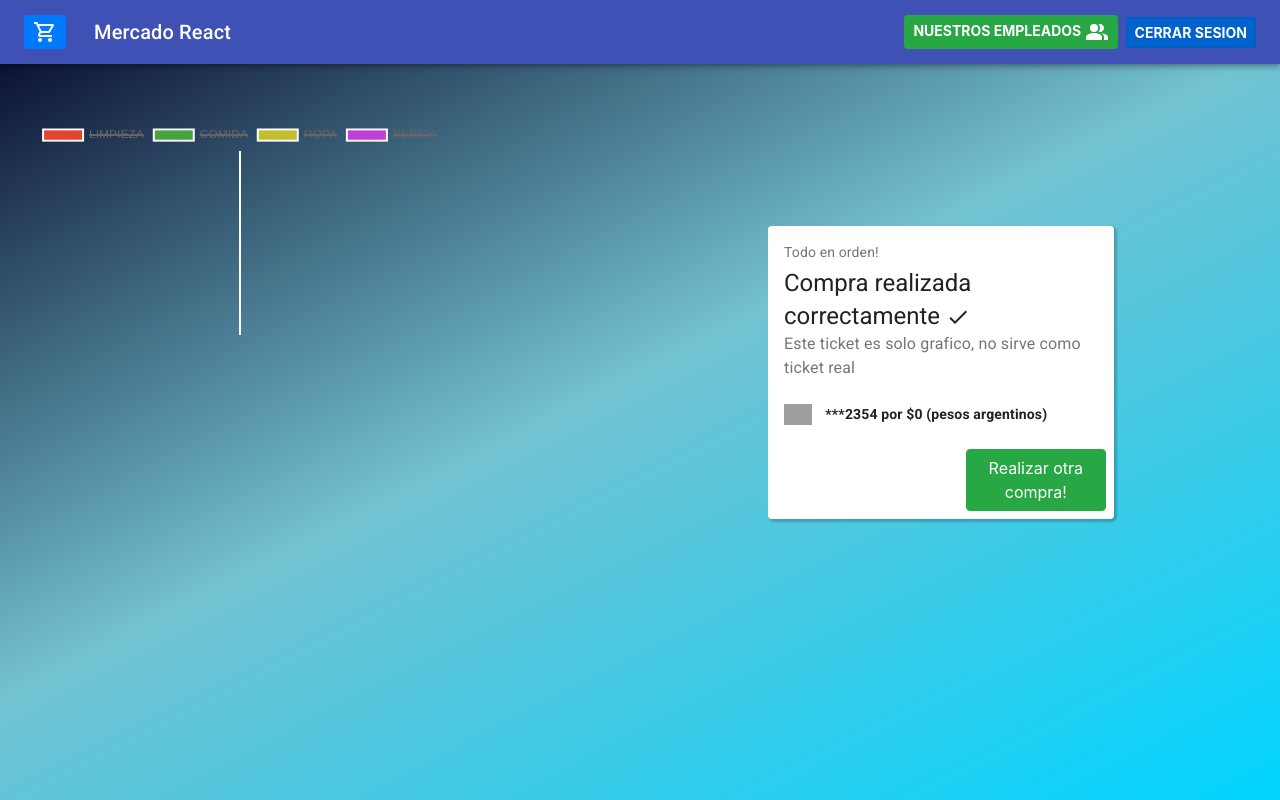
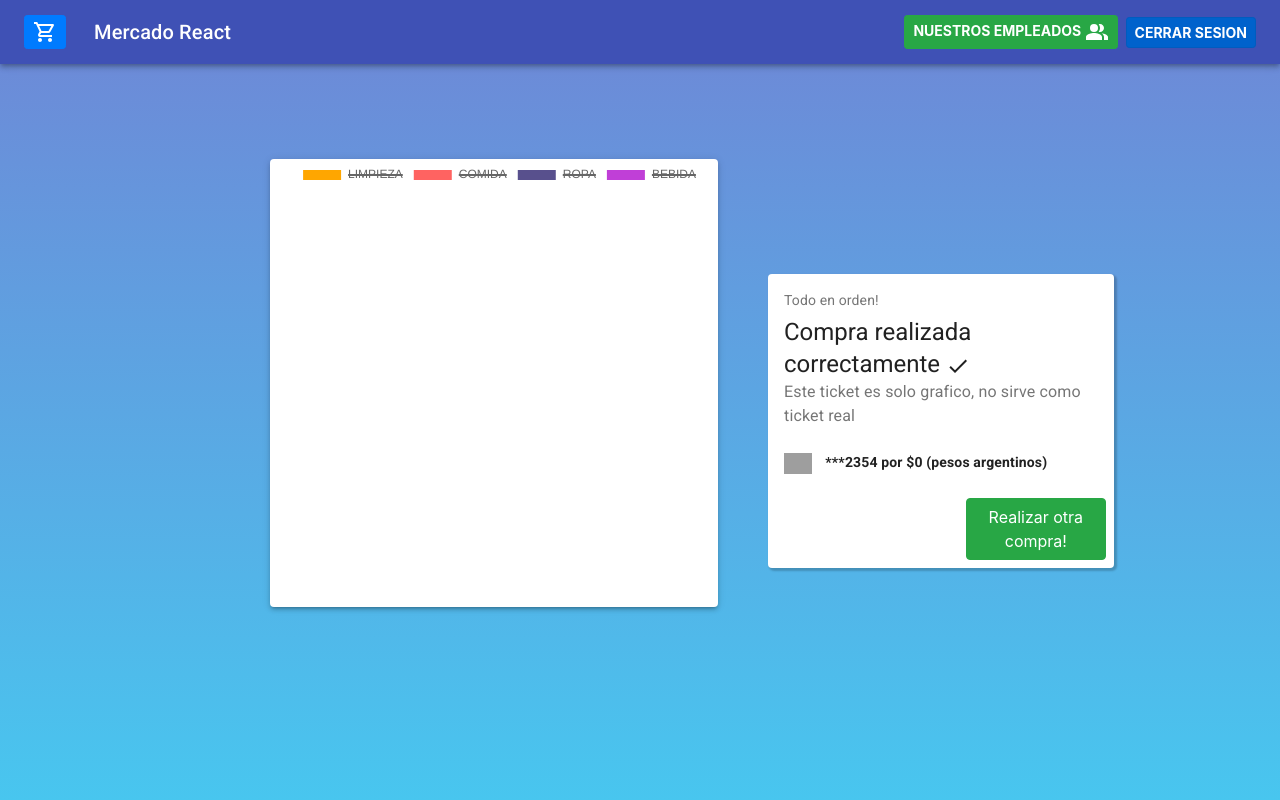
Before and after one commit to santisemhan/proyecto-final-santiago-semhan-v2, a React (Create React App) app: page /Compra in a window 1280 px wide. Built offline with nearby package versions, Linux system fonts and the light colour scheme; grey boxes are pictures that could not be loaded.

Commit message:
Mejorando las estadisticas

```diff
--- a/src/Common/EstadisticasCompra.js
+++ b/src/Common/EstadisticasCompra.js
@@ -4,6 +4,7 @@ import { addMore, addLess } from "../redux/actions/addTicket";
 import { connect } from "react-redux";
 import { category } from "../Constantes/Constantes";
 import Typography from "@material-ui/core/Typography";
+import Paper from "@material-ui/core/Paper";
 
 const EstadisticasCompra = (props) => {
   const cr = React.createRef();
@@ -22,7 +23,7 @@ const EstadisticasCompra = (props) => {
   useEffect(() => {
     var ctx = cr.current.getContext("2d");
     var myChart = new Chart(ctx, {
-      type: "pie",
+      type: "pie", //pie o bar
       data: {
         labels: ["LIMPIEZA", "COMIDA", "ROPA", "BEBIDA"],
         datasets: [
@@ -30,9 +31,9 @@ const EstadisticasCompra = (props) => {
             label: "Estadisticas de la compra",
             data: porcentajeFinal,
             backgroundColor: [
-              "rgb(226, 70, 46)",
-              "rgb(73, 162, 66)",
-              "rgb(194, 190, 46)",
+              "#ffa600",
+              "#ff6361",
+              "#58508d",
               "rgb(192, 63, 215)",
             ],
           },
@@ -48,16 +49,24 @@ const EstadisticasCompra = (props) => {
 
   return (
     <>
-      <canvas
-        ref={cr}
-        width="300px"
-        height="100vh"
+      <Paper
+        elevation={3}
         style={{
-          paddingTop: "2%",
-          margin: "30px 0px -32%",
-          marginLeft: "-400px",
+          margin: "95px 0px 0px 270px",
+          maxWidth: "35%",
         }}
-      ></canvas>
+      >
+        <canvas
+          ref={cr}
+          width="50%"
+          height="50%"
+          style={{
+            margin: "0px 0px -100% 5px",
+            maxWidth: "648px",
+            maxHeight: "594px",
+          }}
+        ></canvas>
+      </Paper>
     </>
   );
 };
--- a/src/Components/Compra.js
+++ b/src/Components/Compra.js
@@ -53,9 +53,7 @@ const Compra = (props) => {
     <>
       <div
         style={{
-          background: "rgb(2,0,36)",
-          background:
-            "linear-gradient(153deg, rgba(2,0,36,1) 0%, rgba(115,194,209,1) 48%, rgba(0,212,255,1) 100%)",
+          background: "linear-gradient(to top, #48c6ef 0%, #6f86d6 100%)",
           minHeight: "100vh",
         }}
       >
--- a/src/Components/Home.js
+++ b/src/Components/Home.js
@@ -8,9 +8,7 @@ const Home = () => {
     <>
       <div
         style={{
-          background: "rgb(2,0,36)",
-          background:
-            "linear-gradient(153deg, rgba(2,0,36,1) 0%, rgba(115,194,209,1) 48%, rgba(0,212,255,1) 100%)",
+          background: "linear-gradient(to top, #48c6ef 0%, #6f86d6 100%)",
           minHeight: "100vh",
         }}
       >
--- a/src/Components/Login.js
+++ b/src/Components/Login.js
@@ -77,11 +77,6 @@ const Login = () => {
                   </Grid>
                 </form>
               </Grid>
-              <Grid item>
-                <Link href="#" variant="body2">
-                  Olvidaste tu contraseña?
-                </Link>
-              </Grid>
             </Paper>
           </Grid>
         </Grid>
```
Also changed, not shown: 2 other files (tests, documents, lock files or other folders).
